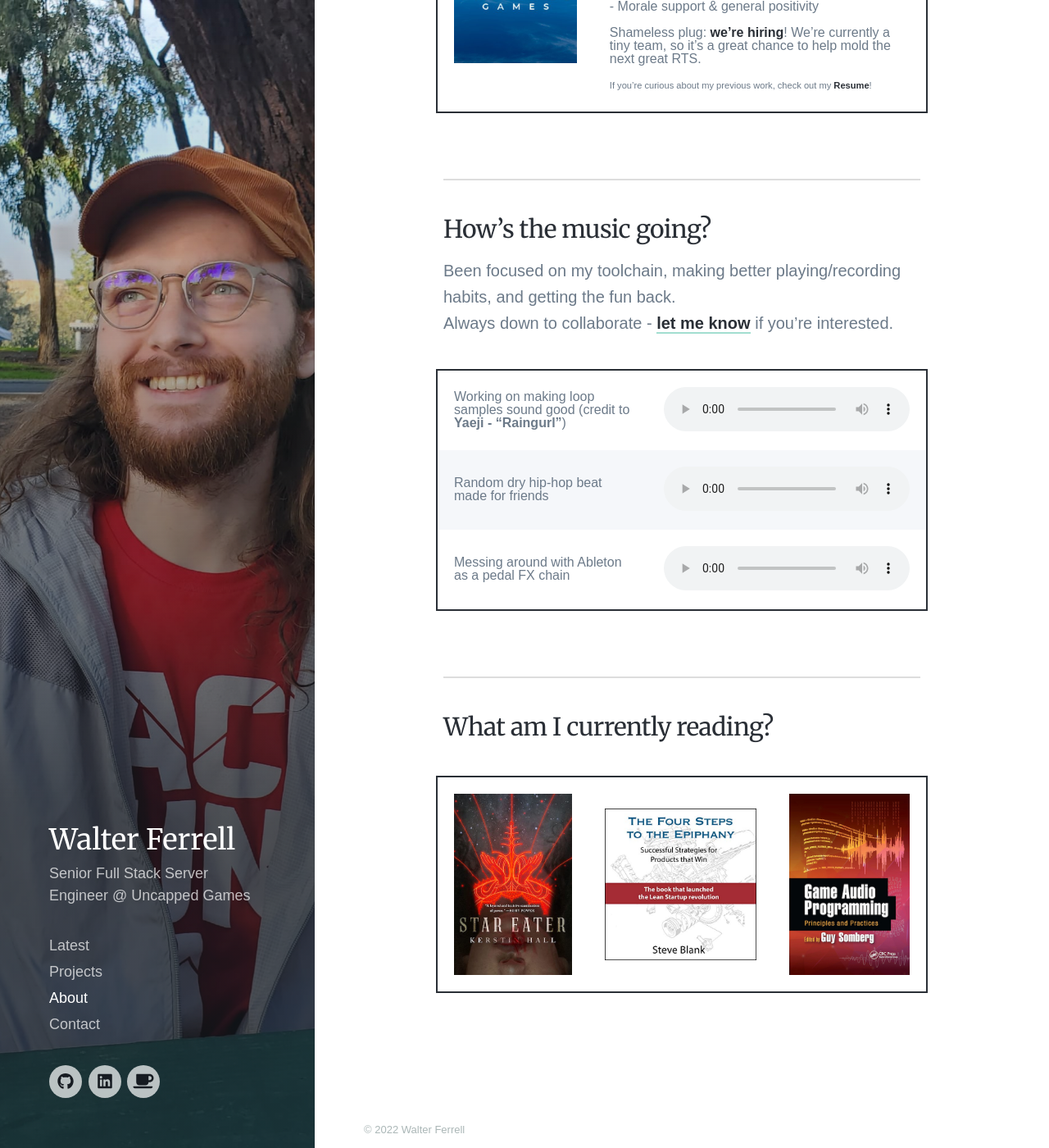
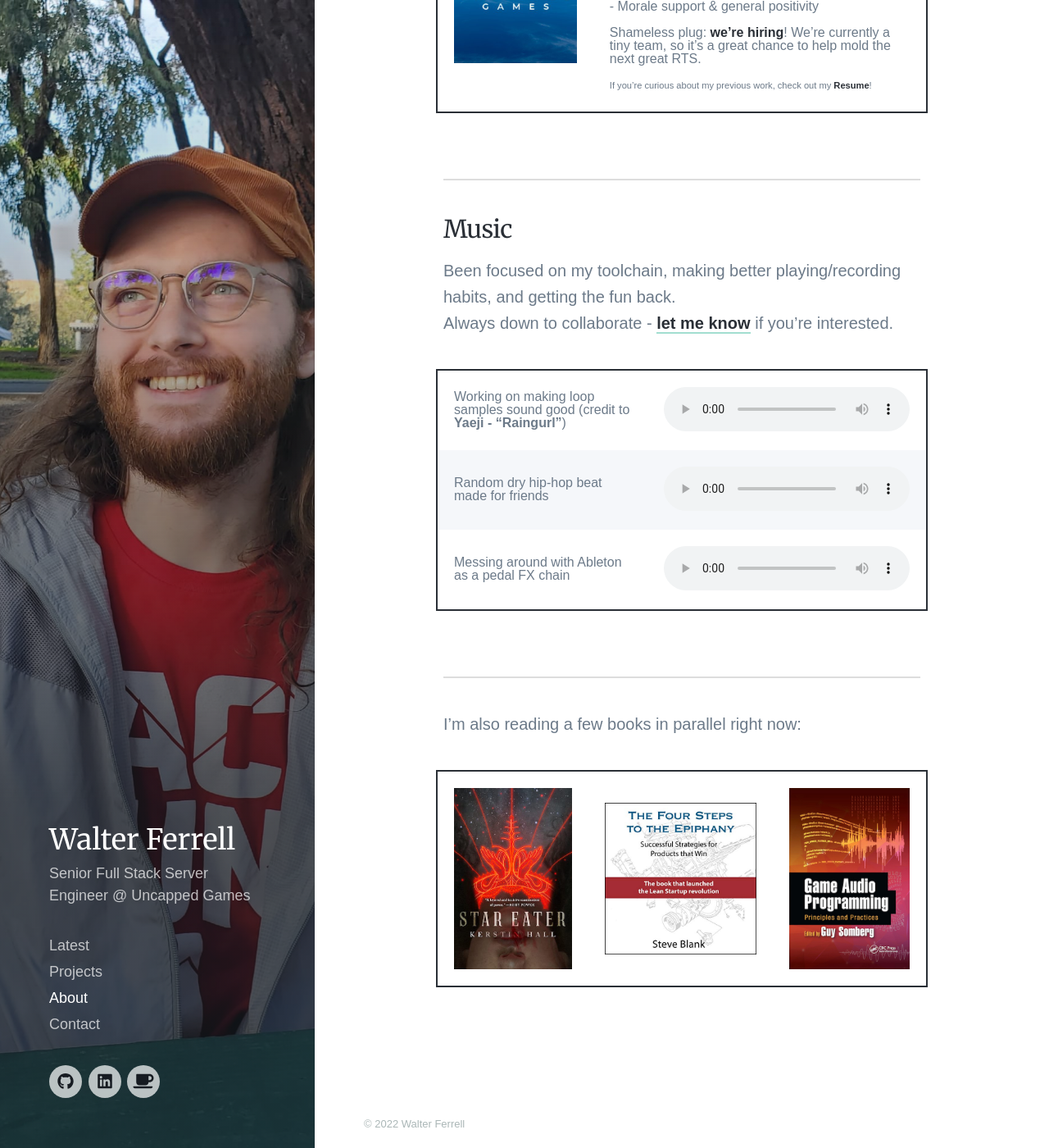
Before and after one commit to mtnbonez/mtnbonez.github.io, a Jekyll site: the page built from _pages/about.md, in a window 1280 px wide and 1400 px high, scrolled down 479 px. Shown: the whole window at 82% size. Built offline with Jekyll 4.4.1, drawn with Linux system fonts in a browser that asks for light colours; nearby versions of some CDN libraries; some web fonts are replaced; some of the changed text lies outside the part shown.

```diff
--- a/_pages/about.md
+++ b/_pages/about.md
@@ -5,14 +5,14 @@
 featured_image: /images/index/nerdLookingIntoTheDistance.jfif
 ---
 ---
-### Whatcha up to now?
+### Professional
 
 |[![](/images/about/UncappedGames.jpeg)](https://www.uncappedgames.com/)|Professionally, I'm working on a new RTS with [Uncapped Games](https://www.uncappedgames.com/) where some of my workload includes:<br> <br> - Audio engine programming<br> - Server feature programming<br> - Slack emoji connoisseur <br> - Morale support & general positivity<br><br> Shameless plug: [we're hiring](https://careers.tencent.com/en-us/search.html?query=ci_407&keyword=uncapped)! We're currently a tiny team, so it's a great chance to help mold the next great RTS.<br><br><sub><sup>If you're curious about my previous work, check out my [Resume](https://drive.google.com/drive/folders/1LcUPLwgL7f9dlzfkljJz3Zcz-s89Z06o?usp=sharing)!</sup></sub>|
 
 
 ---
 
-### How's the music going?
+### Music
 Been focused on my toolchain, making better playing/recording habits, and getting the fun back.
 <br>
 Always down to collaborate - [let me know](/contact) if you're interested.
@@ -21,10 +21,8 @@
 |Random dry hip-hop beat made for friends|<audio controls><source src="/audio/about/randomBeat.mpeg" type="audio/mpeg">Your browser doesn't support audio.</audio>|
 |Messing around with Ableton as a pedal FX chain|<audio controls><source src="/audio/about/ableton_as_a_pedal_clean.mp3" type="audio/mpeg">Your browser doesn't support audio.</audio>|
 
-
-
 ---
 
-### What am I currently reading?
+I'm also reading a few books in parallel right now:
 
 | [![](/images/about/StarEater.jpeg)](https://www.google.com/books/edition/Star_Eater/fnRUEAAAQBAJ) | [![](/images/about/FourStepsToTheEpiphany.jpg)](https://www.google.com/books/edition/The_Four_Steps_to_the_Epiphany/7p_ODwAAQBAJ)  | [![](/images/about/GameAudioProgramming.jpeg)](https://www.google.com/books/edition/Game_Audio_Programming/6y2LDQAAQBAJ) |
```
Also changed, not shown: _TODO.md (+7 -0 lines).
